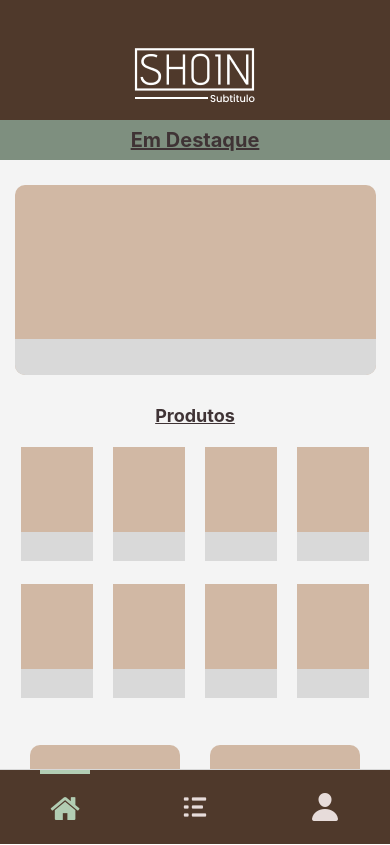
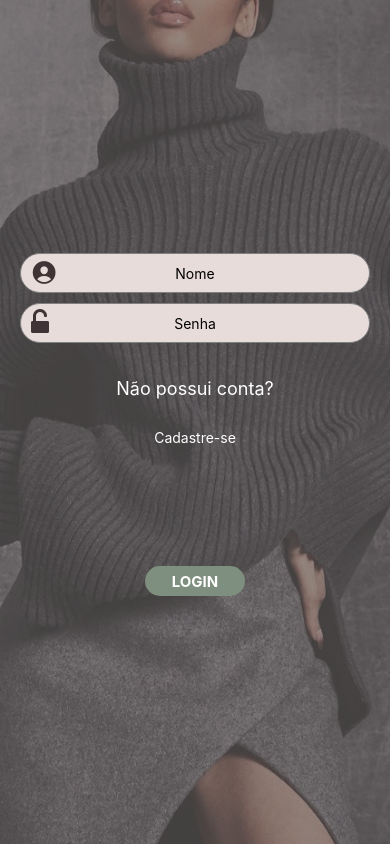
Before and after one commit to lucastere10/react-native-grupo6-trabalho-final, a React Native app: screen / in a window 390 px wide. Built offline with nearby package versions, Linux system fonts and the light colour scheme.

Commit message:
feat: iniciando estrutura de autenticacao
add: tela que irá aparecer baseado na autenticacao do usuario.
change: localizacao de StackNavigator

```diff
--- a/App.tsx
+++ b/App.tsx
@@ -1,14 +1,14 @@
 import { StatusBar } from 'expo-status-bar';
 import { TabRoutes } from './src/routes/BottomTabNavigator/BottonTabNavigator';
-import { MyStack } from './src/routes/BottomTabNavigator/StackNavigator';
+import { AuthStackScreen } from './src/routes/StackNavigator/StackNavigator';
 import { NavigationContainer } from '@react-navigation/native';
 
-
 export default function App() {
+  const auth = false
   return (
     <>
       <StatusBar style="inverted" />
-      <TabRoutes />
+      {auth ? <TabRoutes /> : <AuthStackScreen />}
     </>
   );
 }
--- a/src/routes/BottomTabNavigator/BottonTabNavigator.tsx
+++ b/src/routes/BottomTabNavigator/BottonTabNavigator.tsx
@@ -12,7 +12,7 @@ const Tab = createBottomTabNavigator<RootTabParamList>();
 
 export type RootTabParamList = {
     Home: undefined;
-    Register: undefined;
+    Login: undefined;
     Category: undefined;
 }
 
@@ -64,8 +64,8 @@ export const TabRoutes = () => {
                     }}
                 />
                 <Tab.Screen
-                    name="Register"
-                    component={Register}
+                    name="Login"
+                    component={Login}
                     options={{
                         tabBarIcon: ({ focused }) => (
                             <View style={{
--- /dev/null
+++ b/src/routes/StackNavigator/StackNavigator.tsx
@@ -0,0 +1,22 @@
+import { createStackNavigator } from '@react-navigation/stack';
+import { Login } from '../../screen/Login';
+import { NavigationContainer } from "@react-navigation/native";
+import { Register } from '../../screen/Register';
+import { Home } from '../../screen/Home';
+
+const AuthStack = createStackNavigator();
+
+export function AuthStackScreen() {
+    return (
+        <NavigationContainer>
+            <AuthStack.Navigator
+                screenOptions={{
+                    headerShown: false
+                }}
+            >
+                <AuthStack.Screen name="Login" component={Login} />
+                <AuthStack.Screen name="Register" component={Register} />
+            </AuthStack.Navigator>
+        </NavigationContainer>
+    );
+}
--- a/src/screen/Register/index.tsx
+++ b/src/screen/Register/index.tsx
@@ -3,7 +3,7 @@ import { View, TextInput, TouchableOpacity, ImageBackground, Text } from 'react-
 import { styles } from './style';
 import { Ionicons, FontAwesome } from '@expo/vector-icons';
 
-export const Register = (navigation) => {
+export const Register = ({navigation}) => {
   const [username, setUsername] = useState('');
   const [email, setEmail] = useState('');
   const [password, setPassword] = useState('');
@@ -59,7 +59,11 @@ export const Register = (navigation) => {
             /><View></View>
         </View>
 
-        <TouchableOpacity style={styles.Botao} onPress={() => console.log('Realizar login')}>
+        <TouchableOpacity style={styles.Botao} onPress={() => {
+          console.log('Realizar login')
+          navigation.navigate('Login')
+          }
+          }>
           <Text style={{ color: 'white' }}>Cadastrar</Text>
         </TouchableOpacity>
       </View>
```
Also changed, not shown: src/routes/BottomTabNavigator/StackNavigator.tsx (deleted, +0 -20 lines).
